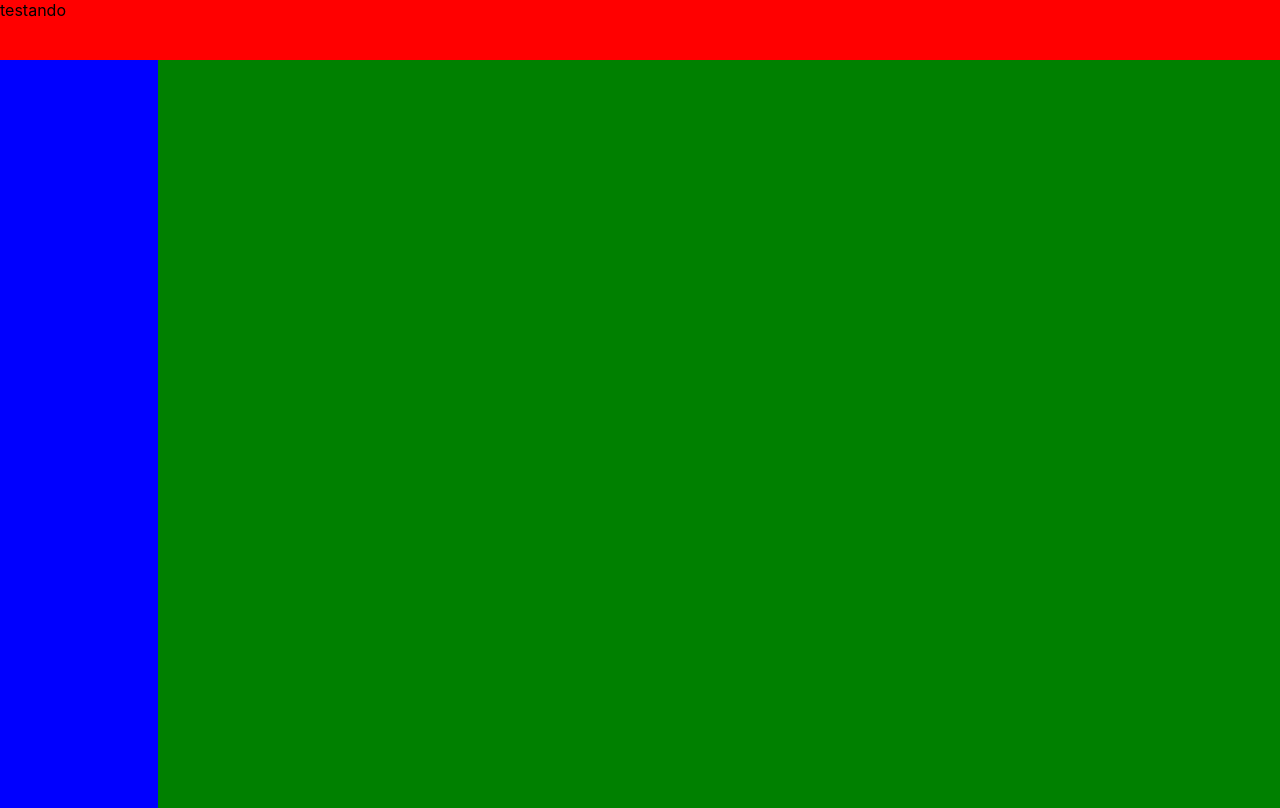
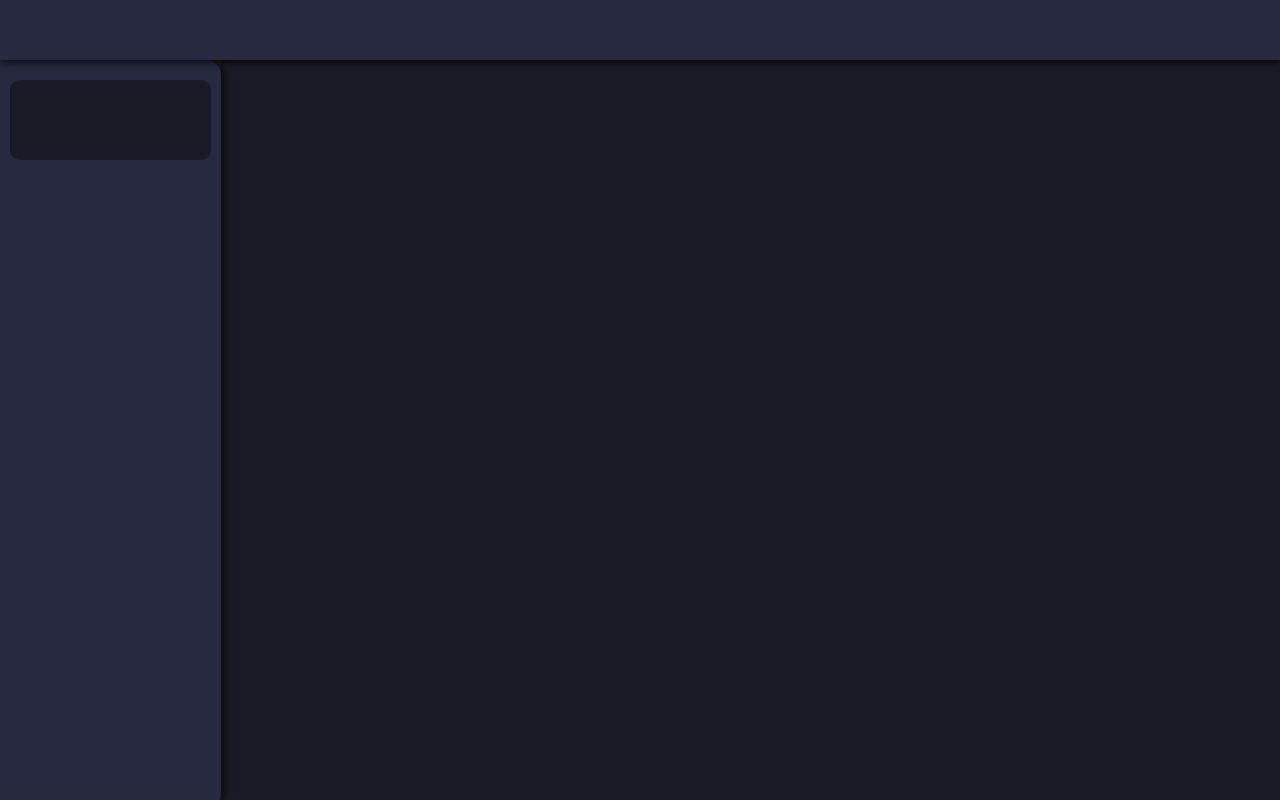
Before and after one commit to oPedroFranca/Todo-list, a React (Vite) app: page / in a window 1280 px wide. Built offline with nearby package versions, Linux system fonts and the light colour scheme.

Commit message:
create layout project

```diff
--- a/src/index.css
+++ b/src/index.css
@@ -6,4 +6,5 @@
   width: 100vw;
   height: 100vh;
   background-color: #242424;
+  overflow: hidden;
 }
--- a/src/pages/todo-page/Header/index.tsx
+++ b/src/pages/todo-page/Header/index.tsx
@@ -4,7 +4,7 @@ import { Styled_Header } from './style.js';
 export function Header() {
   return (
     <Styled_Header>
-      <p>testando</p>
+      <p></p>
     </Styled_Header>
   );
 }
--- a/src/pages/todo-page/Header/style.tsx
+++ b/src/pages/todo-page/Header/style.tsx
@@ -1,11 +1,10 @@
 import styled from 'styled-components';
 
 export const Styled_Header = styled.header`
-  background-color: red;
+  position: relative;
+  background-color: #26293f;
   width: 100%;
   height: 60px;
-
-  & p {
-    background-color: red;
-  }
+  box-shadow: 0px 3px 6px rgba(0, 0, 0, 0.692);
+  z-index: 3;
 `;
--- a/src/pages/todo-page/Main/style.tsx
+++ b/src/pages/todo-page/Main/style.tsx
@@ -1,7 +1,8 @@
 import styled from 'styled-components';
 
 export const Styled_Main = styled.main`
-  background-color: green;
+  background-color: #181a25;
   width: 100%;
   height: 100%;
+  z-index: 1;
 `;
--- a/src/pages/todo-page/Sidebar_nav/index.tsx
+++ b/src/pages/todo-page/Sidebar_nav/index.tsx
@@ -1,10 +1,10 @@
 import React from 'react';
-import { StyledSidebar_nav } from './style.js';
+import { StyledSidebar_nav, UserDiv } from './style.js';
 
 export function Sidebar_nav() {
   return (
     <StyledSidebar_nav>
-      <p></p>
+      <UserDiv></UserDiv>
     </StyledSidebar_nav>
   );
 }
--- a/src/pages/todo-page/Sidebar_nav/style.tsx
+++ b/src/pages/todo-page/Sidebar_nav/style.tsx
@@ -1,7 +1,24 @@
 import styled from 'styled-components';
 
 export const StyledSidebar_nav = styled.nav`
-  background-color: blue;
-  width: 180px;
+  display: table-row;
+  background-color: #26293f;
+  min-width: 201px;
   height: 100%;
+  padding: 0px 10px 0px 10px;
+  align-items: center;
+  justify-content: center;
+  text-align: center;
+  box-shadow: 6px 0 6px -1.5px rgba(0, 0, 0, 0.5);
+  border-radius: 0px 15px 15px 0px;
+  z-index: 2;
 `;
+
+export const UserDiv = styled.div`
+  width: auto;
+  height: 80px;
+  margin: auto;
+  margin-top: 20px;
+  border-radius: 10px;
+  background-color: #181a25;
+`;
--- a/src/style.tsx
+++ b/src/style.tsx
@@ -5,7 +5,6 @@ export const GlobalStyle = createGlobalStyle`
   * {
     margin: 0;
     padding: 0;
-    box-sizing: border-box;
   }
 `;
 
```
